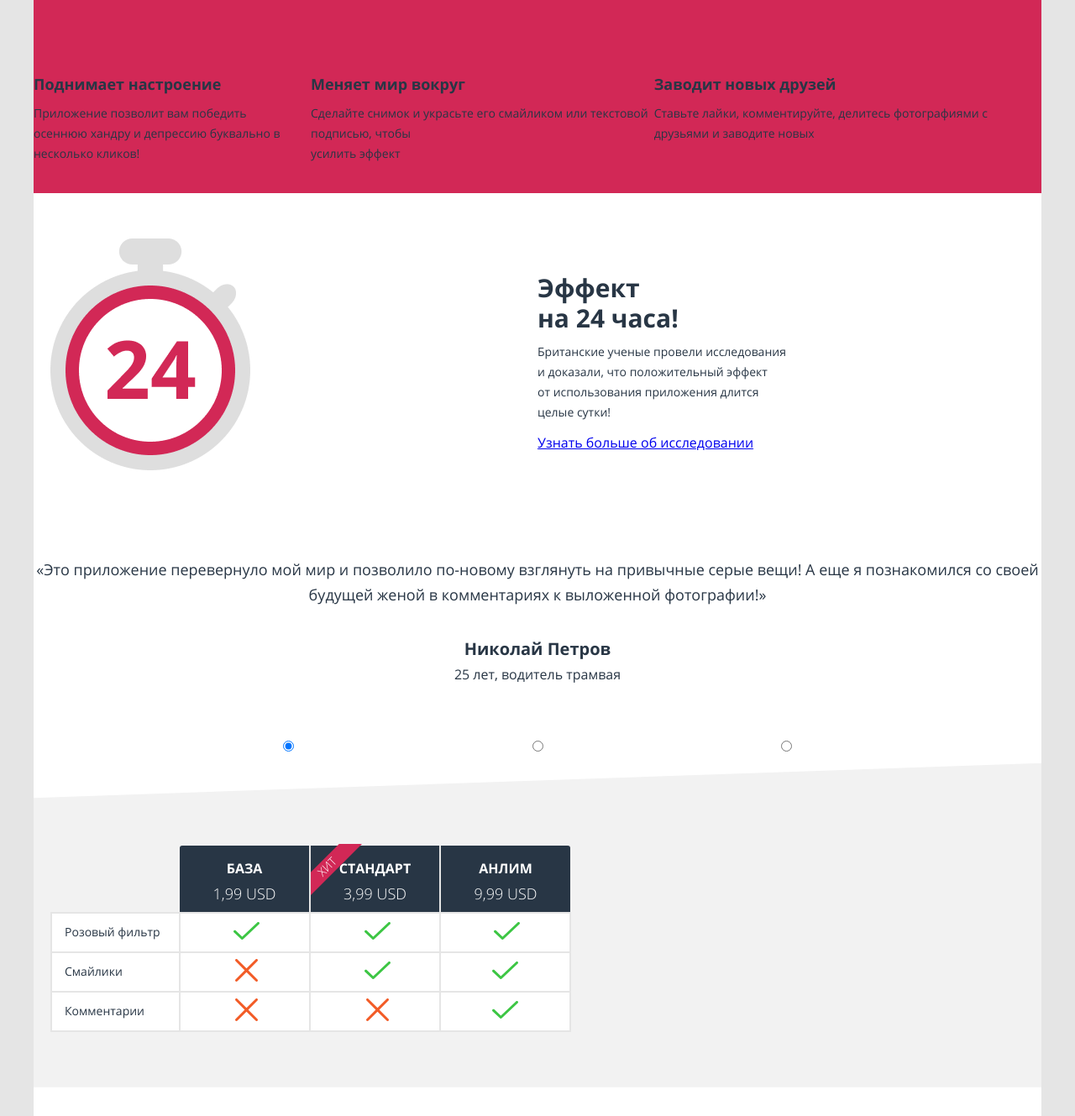
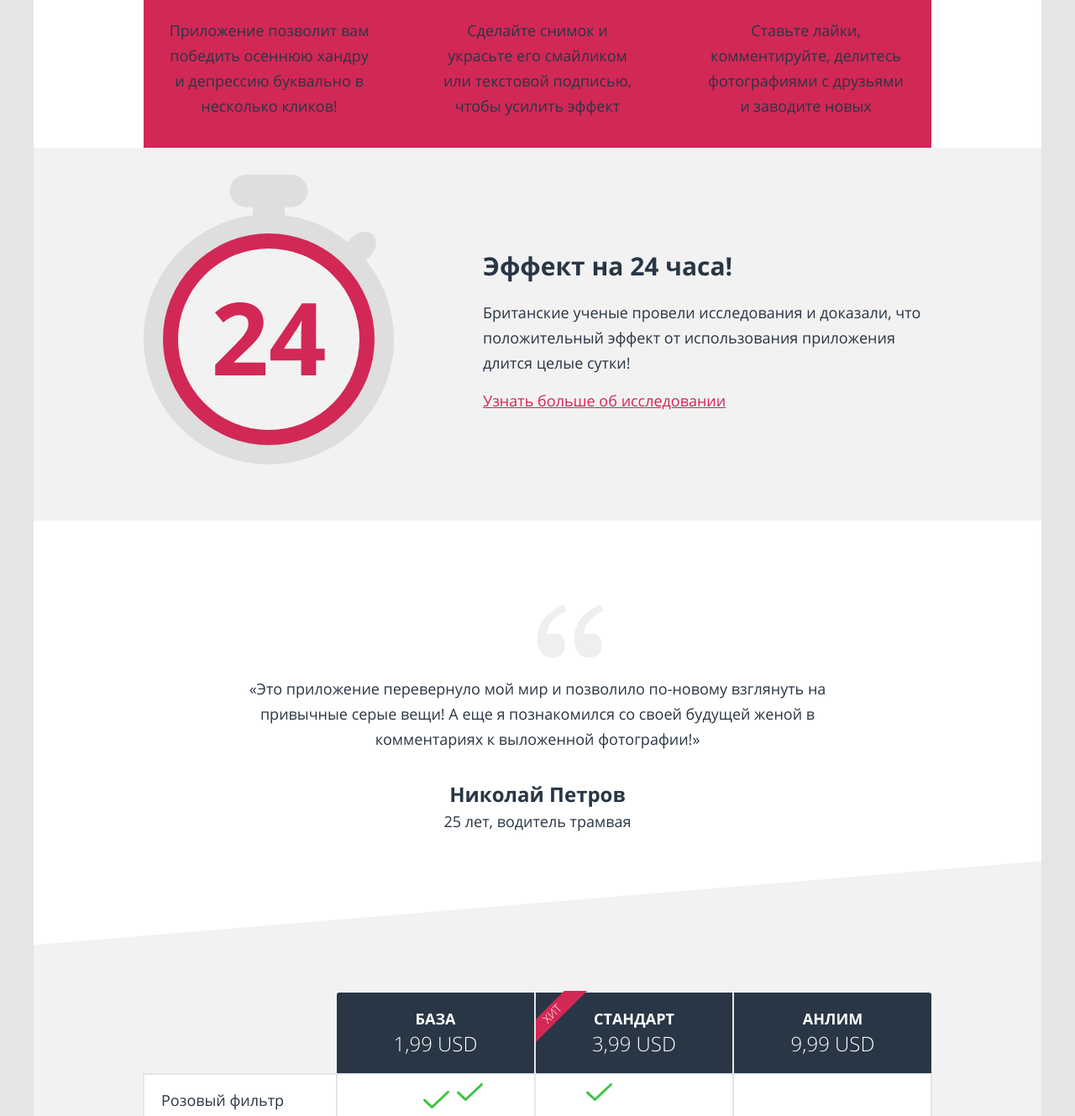
Before and after one commit to memerde/45285-pink-23, a website: page source/index.html in a window 1280 px wide. Shown: the part 1471-2800 px from the top of the page at 84% size. Drawn offline with nearby package versions, Linux system fonts and the light colour scheme; files that its build step writes are made by us from their sources.

Commit message:
adaptive index.html 5h

```diff
--- a/source/index.html
+++ b/source/index.html
@@ -51,29 +51,44 @@
         height="286">
       <img class="cta__img cta__img--tablet" src="/img/hand-t.png" alt="Рука с телефоном и приложением Пинк" width="660"
         height="545">
-        <img class="cta__img cta__img--desktop" src="/img/hand-d.png" alt="Рука с телефоном и приложением Пинк" width="1050"
-        height="645">
+      <img class="cta__img cta__img--desktop" src="/img/hand-d.png" alt="Рука с телефоном и приложением Пинк"
+        width="1050" height="645">
 
       <div class="cta__block">
         <h2 class="cta__heading">Взгляните на жизнь иначе!</h2>
+
+
 
         <a href="https://www.apple.com/ru/app-store/" class="cta__button button">
           Скачать приложение
         </a>
 
-        <div class="cta__market-wrapper">
+
+
+        <ul class="cta__market-wrapper">
+          <li>
             <a href="https://www.apple.com/ru/app-store/" class="cta__market cta__market--apple">
               <img src="/img/apple-logo.svg" alt="Аппстор" width="47" height="56">
             </a>
+          </li>
 
+          <li>
             <a href="https://play.google.com/" class="cta__market cta__market--android">
               <img src="/img/android-logo.png" alt="Гугл Плей Маркет" width="43" height="47">
             </a>
+          </li>
+
+          <li>
 
             <a href="https://www.microsoft.com/ru-ru/store/apps/windows" class="cta__market cta__market--ms">
               <img src="/img/microsoft-logo.png" alt="Майкрософт Стор" width="44" height="41">
             </a>
-        </div>
+
+          </li>
+        </ul>
+
+
+
         <p class="cta__paragraph">
           Доступно для iPhone, iPad, Android,
           <br>
@@ -97,9 +112,10 @@
           Устали от серости мегаполиса?
 
 
-        <span class="features__heading--tablet">
+        </p>
+        <p class="features__heading">
             Нам есть, что вам предложить!
-        </span>
+
         </p>
       </div>
 
@@ -143,7 +159,9 @@
     </section>
 
     <section class="proof">
-      <img width="238" height="276" class="proof__img" src="img/timer-t.png"
+      <img width="238" height="276" class="proof__img" src="img/timer.svg"
+        alt="Таймер подтверждающий слова британских учёных с числом 24 на циферблате">
+      <img width="298" height="345" class="proof__img-desktop" src="img/timer.svg"
         alt="Таймер подтверждающий слова британских учёных с числом 24 на циферблате">
       <h2 class="proof__header">Эффект<br> на 24 часа!</h2>
       <p class="proof__paragraph">Британские ученые провели исследования<br>
@@ -154,6 +172,12 @@
 
     <section class="review">
       <h2 class="visually-hidden">Отзывы пользователей</h2>
+      <!-- <button class="review__leftarrow">
+        <svg width="22" height="41" viewBox="0 0 22 41" fill="none" xmlns="http://www.w3.org/2000/svg">
+          <path opacity="0.3" d="M2.0413 20.5035L21.7483 1.4144C21.8281 1.3379 21.8914 1.24683 21.9346 1.14646C21.9778 1.04608 22 0.938398 22 0.829635C22 0.720871 21.9778 0.613187 21.9346 0.512814C21.8914 0.41244 21.8281 0.321369 21.7483 0.24487C21.6686 0.167255 21.5738 0.105671 21.4694 0.0636507C21.365 0.0216304 21.2532 0 21.1401 0C21.0271 0 20.9153 0.0216304 20.8109 0.0636507C20.7065 0.105671 20.6117 0.167255 20.532 0.24487L0.252535 19.9088C0.17249 19.9862 0.108978 20.0781 0.0656429 20.1793C0.0223074 20.2805 0 20.389 0 20.4985C0 20.6081 0.0223074 20.7166 0.0656429 20.8178C0.108978 20.919 0.17249 21.0109 0.252535 21.0883L20.532 40.7621C20.6967 40.9157 20.9167 41.001 21.1453 41C21.3139 40.9985 21.4783 40.9488 21.6181 40.8572C21.7578 40.7656 21.8666 40.6362 21.9309 40.485C21.9952 40.3339 22.0122 40.1677 21.9797 40.0072C21.9473 39.8467 21.8668 39.6991 21.7483 39.5827L2.0413 20.5035Z" fill="#283645"/>
+          </svg>
+
+      </button> -->
       <blockquote class="review__quote">
         <cite class="review__author">
           <span class="review__author-name">Николай Петров</span>
@@ -164,6 +188,12 @@
           познакомился со своей будущей женой в комментариях к выложенной фотографии!»
         </p>
       </blockquote>
+      <!-- <button class="review__rightarrow">
+        <svg width="22" height="41" viewBox="0 0 22 41" fill="none" xmlns="http://www.w3.org/2000/svg">
+          <path opacity="0.3" d="M19.9587 20.4965L0.251671 39.5856C0.171938 39.6621 0.108643 39.7532 0.065443 39.8535C0.0222435 39.9539 0 40.0616 0 40.1704C0 40.2791 0.0222435 40.3868 0.065443 40.4872C0.108643 40.5876 0.171938 40.6786 0.251671 40.7551C0.33144 40.8327 0.426224 40.8943 0.530588 40.9363C0.634953 40.9784 0.746847 41 0.859852 41C0.972857 41 1.08475 40.9784 1.18911 40.9363C1.29348 40.8943 1.38826 40.8327 1.46803 40.7551L21.7475 21.0912C21.8275 21.0138 21.891 20.9219 21.9344 20.8207C21.9777 20.7195 22 20.611 22 20.5015C22 20.3919 21.9777 20.2834 21.9344 20.1822C21.891 20.081 21.8275 19.9891 21.7475 19.9117L1.46803 0.237877C1.30326 0.0842934 1.08329 -0.00102615 0.85474 7.62939e-06C0.6861 0.00154114 0.52166 0.0511971 0.381939 0.14278C0.24222 0.234364 0.133411 0.363811 0.069088 0.51498C0.00476646 0.666149 -0.0122204 0.83234 0.0202503 0.992809C0.052721 1.15328 0.133209 1.30093 0.251671 1.41732L19.9587 20.4965Z" fill="#283645"/>
+          </svg>
+
+      </button> -->
       <div class="review__slider-dots">
         <input class="review__slide" type="radio" value="slider" name="slider" checked>
         <input class="review__slide" type="radio" value="slider" name="slider">
@@ -212,13 +242,17 @@
               </td>
               <!-- Колонка 2 Строка 1. Розовый фильтр включен -->
               <td>
+
                 <span class="table__mobile">Розовый фильтр</span>
+
                 <span class="visually-hidden">Включен в тариф</span>
+
                 <svg class="table__pink table__pink--standart" width=" 31" height="21" viewBox="0 0 31 21" fill="none"
                   xmlns="http://www.w3.org/2000/svg">
                   <path
                     d="M30.5559 0.429509C30.4134 0.293412 30.2439 0.185389 30.0571 0.111671C29.8703 0.0379536 29.67 0 29.4676 0C29.2653 0 29.065 0.0379536 28.8782 0.111671C28.6914 0.185389 28.5219 0.293412 28.3794 0.429509L10.3744 17.4958L2.5777 10.1097C2.28714 9.85325 1.90283 9.71362 1.50573 9.72025C1.10864 9.72689 0.72977 9.87928 0.448939 10.1453C0.168108 10.4114 0.00724504 10.7703 0.0002388 11.1464C-0.00676744 11.5226 0.140631 11.8867 0.41138 12.1619L9.29124 20.5741C9.4331 20.7094 9.60187 20.8167 9.7878 20.8898C9.97372 20.9629 10.1731 21.0004 10.3744 21C10.7806 20.9986 11.1698 20.8456 11.4576 20.5741L30.5559 2.48172C30.8405 2.20822 31 1.83963 31 1.45561C31 1.0716 30.8405 0.703003 30.5559 0.429509Z"
                     fill="#3DC644" />
+
                 </svg>
               </td>
               <!-- Колонка 3 Строка 1. Розовый фильтр не включен -->
@@ -287,8 +321,8 @@
               </td>
               <!-- Колонка 2 Строка 3. Коменты не включены -->
               <td>
-                <svg class="table__comment table__comment--standart" width="27" height="27" viewBox="0 0 27 27" fill="none"
-                  xmlns="http://www.w3.org/2000/svg">
+                <svg class="table__comment table__comment--standart" width="27" height="27" viewBox="0 0 27 27"
+                  fill="none" xmlns="http://www.w3.org/2000/svg">
                   <path
                     d="M15.6444 13.5065L26.5531 2.58654C26.6947 2.44667 26.8071 2.28009 26.8838 2.09645C26.9605 1.91281 27 1.71577 27 1.51674C27 1.31772 26.9605 1.12068 26.8838 0.937041C26.8071 0.753403 26.6947 0.58682 26.5531 0.446952C26.268 0.165899 25.8837 0.00834432 25.4834 0.00834432C25.0831 0.00834432 24.6988 0.165899 24.4137 0.446952L13.505 11.3669L2.58626 0.446952C2.44641 0.305366 2.27984 0.192953 2.09622 0.11623C1.9126 0.0395068 1.71558 0 1.51658 0C1.31758 0 1.12056 0.0395068 0.936941 0.11623C0.753322 0.192953 0.586757 0.305366 0.446904 0.446952C0.165881 0.73209 0.00834343 1.11638 0.00834343 1.51674C0.00834343 1.91711 0.165881 2.3014 0.446904 2.58654L11.3657 13.5065L0.446904 24.4164C0.305333 24.5562 0.192932 24.7228 0.116217 24.9064C0.0395025 25.0901 0 25.2871 0 25.4861C0 25.6852 0.0395025 25.8822 0.116217 26.0658C0.192932 26.2495 0.305333 26.4161 0.446904 26.5559C0.730723 26.8394 1.11545 26.9987 1.51658 26.9987C1.91771 26.9987 2.30244 26.8394 2.58626 26.5559L13.505 15.6461L24.4137 26.5559C24.698 26.839 25.0823 26.9985 25.4834 27C25.7826 26.9997 26.075 26.9108 26.3237 26.7444C26.5724 26.5781 26.7662 26.3417 26.8806 26.0653C26.9951 25.7888 27.0251 25.4847 26.9668 25.1912C26.9085 24.8977 26.7645 24.6281 26.5531 24.4164L15.6444 13.5065Z"
                     fill="#F25B26" />
@@ -339,7 +373,6 @@
       <!-- <img src="/img/map.png" alt="Карта" width="320" height="200"> -->
 
       <iframe class="contacts__map"
-
         src="https://www.google.com/maps/embed?pb=!1m18!1m12!1m3!1d1998.6037872533273!2d30.320858716096975!3d59.93871648187614!2m3!1f0!2f0!3f0!3m2!1i1024!2i768!4f13.1!3m3!1m2!1s0x4696310fca145cc1%3A0x42b32648d8238007!2z0JHQvtC70YzRiNCw0Y8g0JrQvtC90Y7RiNC10L3QvdCw0Y8g0YPQuy4sIDE5LzgsINCh0LDQvdC60YIt0J_QtdGC0LXRgNCx0YPRgNCzLCAxOTExODY!5e0!3m2!1sru!2sru!4v1627161821223!5m2!1sru!2sru"
         width="320" height="200" style="border: 0;" allowfullscreen="" loading="lazy">
 
--- a/source/sass/blocks/index/cta.scss
+++ b/source/sass/blocks/index/cta.scss
@@ -1,8 +1,9 @@
 .cta {
   margin: 0;
-  padding: 20px 0 31px;
+  padding: 23px 0 31px;
   position: relative;
   background-color: $dark;
+  min-height: 667px;
 
   @media (min-width: 660px) {
     padding: 93px 20px 0;
@@ -65,7 +66,7 @@
 .cta__img {
   position: absolute;
   left: 0;
-  top: 107px;
+  top: 110px;
 
   &--mobile {
     @media (min-width: 660px) {
@@ -109,7 +110,7 @@
 }
 
 .cta__button {
-  margin-bottom: 32px;
+  margin-bottom: 15px;
 
   @media (min-width: 660px) {
     z-index: 2;
@@ -126,8 +127,9 @@
   display: flex;
   justify-content: space-between;
   padding: 0 38px 0;
-  margin-bottom: 17px;
-  align-items: center;
+  margin-bottom: 18px;
+  align-items: flex-start;
+  list-style: none;
 
   @media (min-width: 660px) {
     justify-content: start;
@@ -139,19 +141,23 @@
     padding: 0 47px 0;
     margin-bottom: 50px;
   }
+
+
 }
 
-.cta__market--apple {
-  padding: 1px 0 0;
+.cta__market {display:block;}
 
-  @media (min-width: 660px) {
-    margin-right: 35px;
-    padding: 0;
-  }
-}
+// .cta__market--apple {
+//   padding: 0;
+
+//   @media (min-width: 660px) {
+//     margin-right: 35px;
+//     padding: 0;
+//   }
+// }
 
 .cta__market--android {
-  padding: 1px 0 0;
+  margin-top: 6px;
 
   @media (min-width: 660px) {
     margin-right: 35px;
@@ -165,7 +171,7 @@
 }
 
 .cta__market--ms {
-  padding: 7px 0 0;
+  margin-top: 12px;
 
   @media (min-width: 660px) {
     padding: 2px 0 0;
--- a/source/sass/blocks/index/features.scss
+++ b/source/sass/blocks/index/features.scss
@@ -18,7 +18,7 @@
   }
 
   @media (min-width: 1200px) {
-    padding: 62px 0 0;
+    padding: 62px 131px 0;
     background-position: 0 278px;
   }
 }
@@ -65,7 +65,7 @@
     }
 
     @media (min-width: 1200px) {
-      padding: 0 240px;
+      padding: 0 140px;
       display: block;
       font-size: 50px;
       line-height: 68px;
@@ -96,6 +96,9 @@
     display: flex;
     justify-content: space-between;
     background-color: $pink;
+    margin: 0;
+    text-align: center;
+    padding: 11px 25px 0;
   }
 }
 
@@ -109,6 +112,10 @@
     display: block;
     position: static;
   }
+
+  @media (min-width: 1200px) {
+    width: 249px;
+  }
 }
 
 .features__item-heading {
@@ -117,7 +124,16 @@
   font-weight: 700;
   padding: 0;
   margin: 0 0 11px;
+
+  @media (min-width: 1200px) {
+    font-size: 30px;
+    line-height: 30px;
+    margin: 0 0 24px;
+
+  }
 }
+
+
 
 .features__item-description {
   font-size: 14px;
@@ -128,6 +144,17 @@
 
   @media (min-width: 660px) {
     margin: 0;
+  }
+
+  @media (min-width: 1200px) {
+    font-size: 18px;
+    line-height: 30px;
+  }
+
+  br {
+    @media (min-width: 1200px) {
+      display: none;
+    }
   }
 }
 
@@ -198,3 +225,10 @@
     display: none;
   }
 }
+
+// h3:nth-child(3) {
+//   @media (min-width: 1200px) {
+//     padding: 0 105px 0;
+//     background-color: red;
+//   }
+// }
--- a/source/sass/blocks/index/price.scss
+++ b/source/sass/blocks/index/price.scss
@@ -16,6 +16,13 @@
     background-color: $grey-bg;
     min-height: 386px;
     clip-path: polygon(0 10.7%, 100% 0, 100% 100%, 0% 100%);
+  }
+
+  @media (min-width: 1200px) {
+    min-height: 534px;
+    padding: 157px 0 0;
+    clip-path: polygon(0 18.7%, 100% 0, 100% 100%, 0% 100%);
+
   }
 }
 
--- a/source/sass/blocks/index/proof.scss
+++ b/source/sass/blocks/index/proof.scss
@@ -11,6 +11,14 @@
     position: relative;
     padding: 95px 0;
   }
+
+  @media (min-width: 1200px) {
+    background-color: $grey-bg;
+    min-height: 444px;
+    padding: 123px 130px 0 0;
+    margin: 0;
+    grid-template-rows: min-content min-content min-content;
+  }
 }
 
 .proof__header {
@@ -21,6 +29,16 @@
     line-height: 36px;
     margin: 0 0 10px;
     padding: 0;
+  }
+
+  @media (min-width: 1200px) {
+    margin: 0 0 22px;
+    padding: 0;
+
+    br {
+      display: none;
+    }
+
   }
 }
 
@@ -33,12 +51,29 @@
     margin: 0 0 15px;
     padding: 0;
   }
+
+  @media (min-width: 1200px) {
+    width: 530px;
+    font-size: 18px;
+    line-height: 30px;
+
+    br {
+      display: none;
+    }
+
+  }
 }
 
 .proof__link {
   @media (min-width: 660px) {
     grid-column: 2/-1;
     grid-row: 3/4;
+  }
+
+  @media (min-width: 1200px) {
+    color: $pink;
+    font-size: 18px;
+    line-height: 30px;
   }
 }
 
@@ -51,4 +86,22 @@
     top: -41px;
     z-index: 1;
   }
+
+  @media (min-width: 1200px) {
+    display: none;
+  }
 }
+
+.proof__img-desktop {
+  display: none;
+
+  @media (min-width: 1200px) {
+
+    position: absolute;
+    left: 131px;
+    top: 32px;
+    z-index: 1;
+    display: block;
+
+  }
+}
--- a/source/sass/blocks/index/review.scss
+++ b/source/sass/blocks/index/review.scss
@@ -10,6 +10,23 @@
     padding: 31px 0 14px;
   }
 
+  @media (min-width: 1200px) {
+    margin: 0;
+    padding: 185px 0 0;
+    min-height: 405px;
+    display: flex;
+    flex-direction: column;
+  }
+
+}
+
+.review::after {
+  @media (min-width: 1200px) {
+    content: url("/img/quotes.svg");
+    position: absolute;
+    left: 50%;
+    top: 100px;
+  }
 }
 
 .review__quote {
@@ -20,12 +37,18 @@
   justify-content: space-between;
   flex-direction: column;
   min-height: 217px;
+  position: relative;
 
   @media (min-width: 660px) {
     display: flex;
     flex-direction: column;
     justify-content: flex-start;
     margin: 0 0 2px;
+  }
+
+  @media (min-width: 1200px) {
+    margin: 0 auto;
+    padding: 0 220px;
   }
 }
 
@@ -42,6 +65,13 @@
     margin-bottom: 6px;
     order: 1;
   }
+
+  @media (min-width: 1200px) {
+    font-size: 24px;
+    line-height: 30px;
+    margin-bottom: 2px;
+    order: 1;
+  }
 }
 
 .review__author-info {
@@ -52,6 +82,13 @@
     font-style: normal;
     display: block;
     order: 2;
+  }
+
+  @media (min-width: 1200px) {
+    font-size: 18px;
+    line-height: 30px;
+    margin-bottom: 6px;
+    order: 1;
   }
 }
 
@@ -68,6 +105,10 @@
     line-height: 30px;
     order: 1;
     margin-bottom: 35px;
+  }
+
+  @media (min-width: 1200px) {
+    margin-bottom: 36px;
   }
 }
 
@@ -88,4 +129,7 @@
   @media (min-width: 660px) {
     margin: 0 187px;
   }
+  @media (min-width: 1200px) {
+    display: none;
+  }
 }
--- a/source/sass/blocks/index/table.scss
+++ b/source/sass/blocks/index/table.scss
@@ -11,9 +11,15 @@
     translate: 20px;
     margin: 0;
   }
+
+  @media (min-width: 1200px) {
+    width: 940px;
+    translate: 0;
+    margin: 0 auto;
+  }
 }
 
-// ширина трёх колонок
+// ширина трёх синих колонок
 .table__column {
   background: $dark;
   width: 276px;
@@ -24,6 +30,11 @@
   @media (min-width: 660px) {
     width: 155px;
     padding: 0;
+  }
+
+  @media (min-width: 1200px) {
+    width: 236px;
+    padding: 4px 0 13px;
   }
 }
 
@@ -42,6 +53,13 @@
     font-size: 16px;
     line-height: 30px;
   }
+
+  @media (min-width: 1200px) {
+    padding: 12px 10px 0;
+    margin: 0;
+    font-size: 18px;
+    line-height: 30px;
+  }
 }
 
 .table__subheader {
@@ -56,13 +74,19 @@
   @media (min-height: 660px) {
     padding-bottom: 7px;
   }
+
+  @media (min-height: 660px) {
+    font-size: 24px;
+    line-height: 30px;
+  }
 }
 
 .table__column--hit {
   position: relative;
   border: none;
   margin: 0;
-  padding: 0;
+
+
 }
 
 .table__column--hit::before {
@@ -97,6 +121,7 @@
 
   }
 }
+
 // заголовки строк - розовый фильтр.. вот это вот всё..
 .table__rowheader {
   width: 153px;
@@ -110,6 +135,12 @@
 
   @media (min-height: 660px) {
     height: 47px;
+  }
+
+  @media (min-height: 660px) {
+    font-size: 18px;
+    line-height: 30px;
+    padding: 15px 0 15px 20px;
   }
 }
 
@@ -139,25 +170,38 @@
   }
 }
 
-.table__pink--base {
-  display: none;
+td {
+text-align: center;
+}
+// .table__pink--base {
+//   display: none;
 
-  @media (min-width: 660px) {
-    display: block;
-    position: absolute;
-    left: 217px;
-    top: 11px;
-  }
-}
+//   @media (min-width: 660px) {
+//     display: block;
+//     position: absolute;
+//     left: 217px;
+//     top: 11px;
+//   }
+
+//   @media (min-width: 1200px) {
+//     display: block;
+//     position: absolute;
+//     left: 337px;
+//     top: 20px;
+//   }
+// }
 
 .table__pink--standart {
-  display: none;
+
 
   @media (min-width: 660px) {
     display: block;
     position: absolute;
     left: 373px;
     top: 11px;
+  }
+  @media (min-width: 1200px) {
+
   }
 }
 
@@ -170,6 +214,9 @@
     left: 527px;
     top: 11px;
   }
+  @media (min-width: 1200px) {
+
+  }
 }
 
 .table__smile--base {
@@ -180,6 +227,9 @@
     position: absolute;
     left: 219px;
     top: 8px;
+  }
+  @media (min-width: 1200px) {
+
   }
 }
 
@@ -195,6 +245,9 @@
     top: 11px;
     position: absolute;
   }
+  @media (min-width: 1200px) {
+
+  }
 }
 
 .table__smile--unlim {
@@ -206,6 +259,9 @@
     top: 11px;
     position: absolute;
   }
+  @media (min-width: 1200px) {
+
+  }
 }
 
 .table__comment--base {
@@ -213,6 +269,9 @@
     position: absolute;
     top: 8px;
     left: 219px;
+  }
+  @media (min-width: 1200px) {
+
   }
 }
 
@@ -222,6 +281,9 @@
     top: 8px;
     left: 375px;
   }
+  @media (min-width: 1200px) {
+
+  }
 }
 
 .table__comment--unlim {
@@ -229,6 +291,9 @@
     position: absolute;
     top: 11px;
     right: 62px;
+  }
+  @media (min-width: 1200px) {
+
   }
 }
 
```
Also changed, not shown: source/img/leftarrow.svg (added), source/img/phone1-d.png (added), source/img/rightarrow.svg (added), source/img/shadow.png (added), source/img/timer.svg (added). Lines whose indentation alone changed are shown as unchanged.
